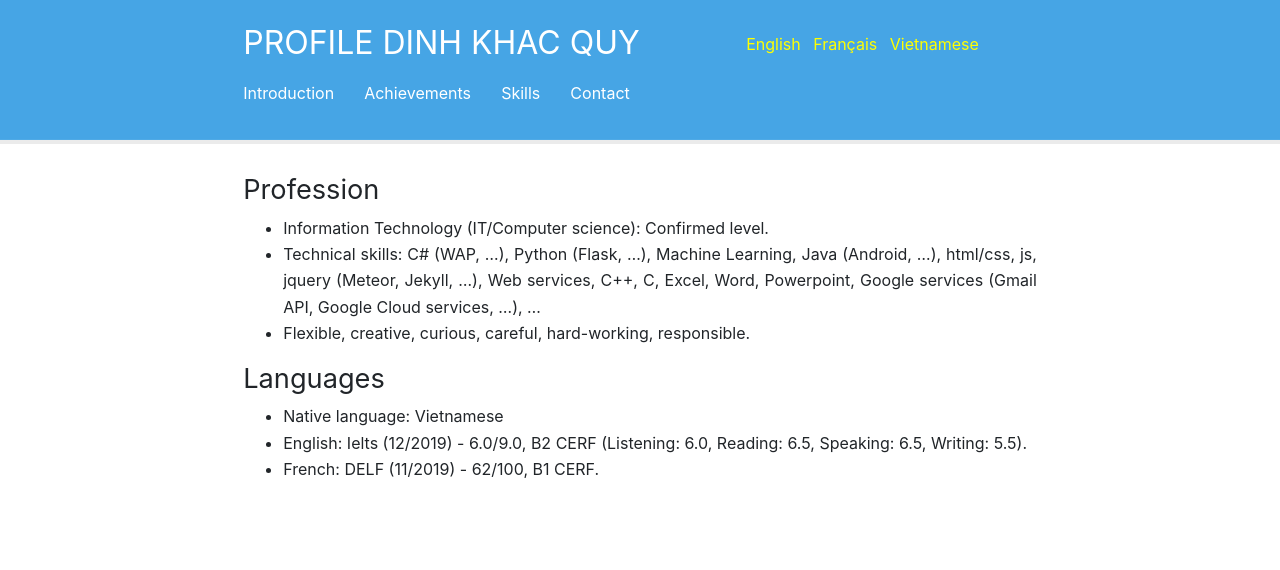
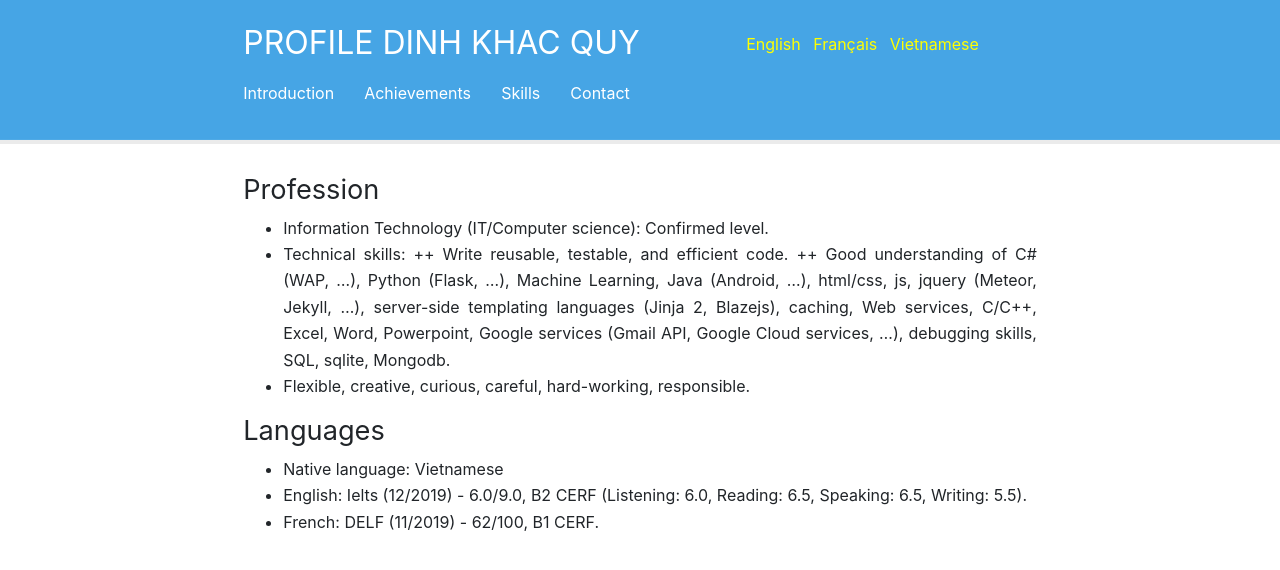
Before and after one commit to christianezeani/panthera-jekyll, a Jekyll site: the page built from en/Skill.md, in a window 1280 px wide. Shown: the top 570 px of the page. Built offline with Jekyll 4.4.1, drawn with Linux system fonts in a browser that asks for light colours.

Commit message:
update content

```diff
--- a/en/Skill.md
+++ b/en/Skill.md
@@ -7,7 +7,9 @@ order: 3
 ---
 # Profession
 * Information Technology (IT/Computer science): Confirmed level.
-+ Technical skills: C# (WAP, ...), Python (Flask, ...), Machine Learning, Java (Android, ...), html/css, js, jquery (Meteor, Jekyll, ...), Web services, C++, C, Excel, Word, Powerpoint, Google services (Gmail API, Google Cloud services, ...), ...
+* Technical skills:
+++ Write reusable, testable, and efficient code.
+++ Good understanding of C# (WAP, ...), Python (Flask, ...), Machine Learning, Java (Android, ...), html/css, js, jquery (Meteor, Jekyll, ...),  server-side templating languages (Jinja 2, Blazejs), caching, Web services, C/C++, Excel, Word, Powerpoint, Google services (Gmail API, Google Cloud services, ...), debugging skills, SQL, sqlite, Mongodb.
 * Flexible, creative, curious, careful, hard-working, responsible.
 
 # Languages
```
Also changed, not shown: fr/Skill.md (+2 -1 lines), vi/Skill.md (+2 -1 lines).
